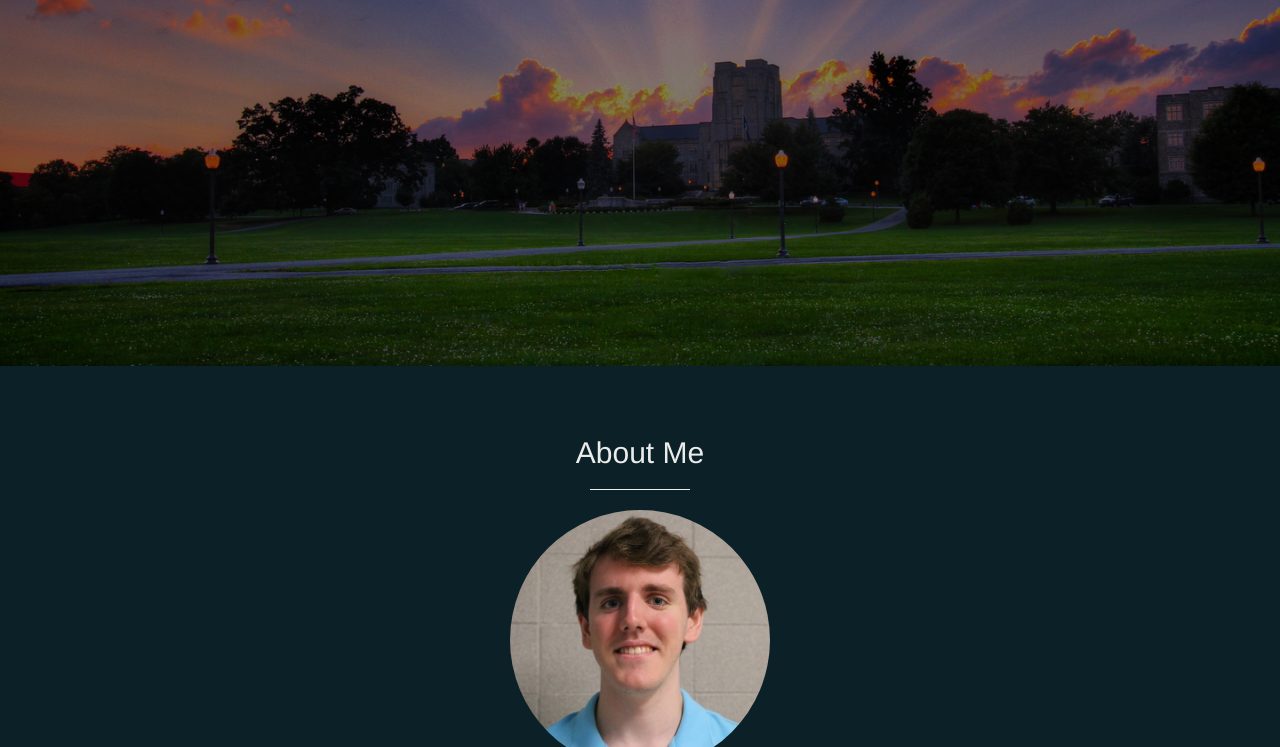
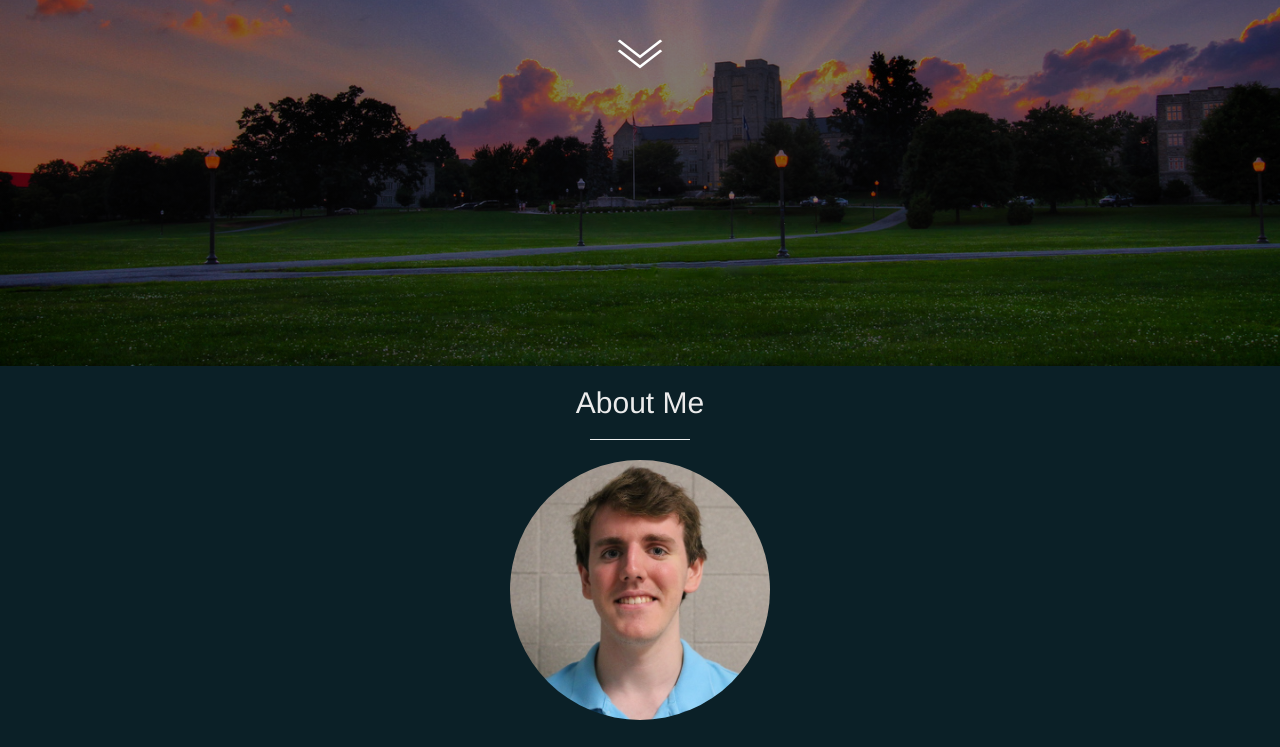
Before and after one commit to seanfmch/PersonalSite, a plain HTML site: page index.html in a window 1280 px wide. Shown: the part 434-1181 px from the top of the page. Drawn offline with nearby package versions, Linux system fonts and the light colour scheme; a web font is replaced by a local one.

Commit message:
made smoothscroll responsive

```diff
--- a/css/styles.css
+++ b/css/styles.css
@@ -32,10 +32,9 @@ body {
 .content {
     text-align: center;
     color: #F7F9F9;
+
 }
-#gapIssue {
-    padding-top: 50px;
-}
+
 .about {
     background-color: #0B2027;
     text-align: center;
@@ -58,7 +57,7 @@ hr {
 #title {
     /*font-family: 'Lato', sans-serif; */
     font-family: "LoveloBlack", sans-serif;
-    padding-top: 150px;
+    padding-top: 30vh;
     font-size: 7vmax;
 }
 #description {
@@ -101,6 +100,11 @@ hr {
     color: #F7F9F9;
     text-align: center;
 }
+
+.smoothScroll {
+	margin-top: 5vh;
+}
+
 #about-text {
     margin-left: 100px;
     margin-right: 100px;
```
